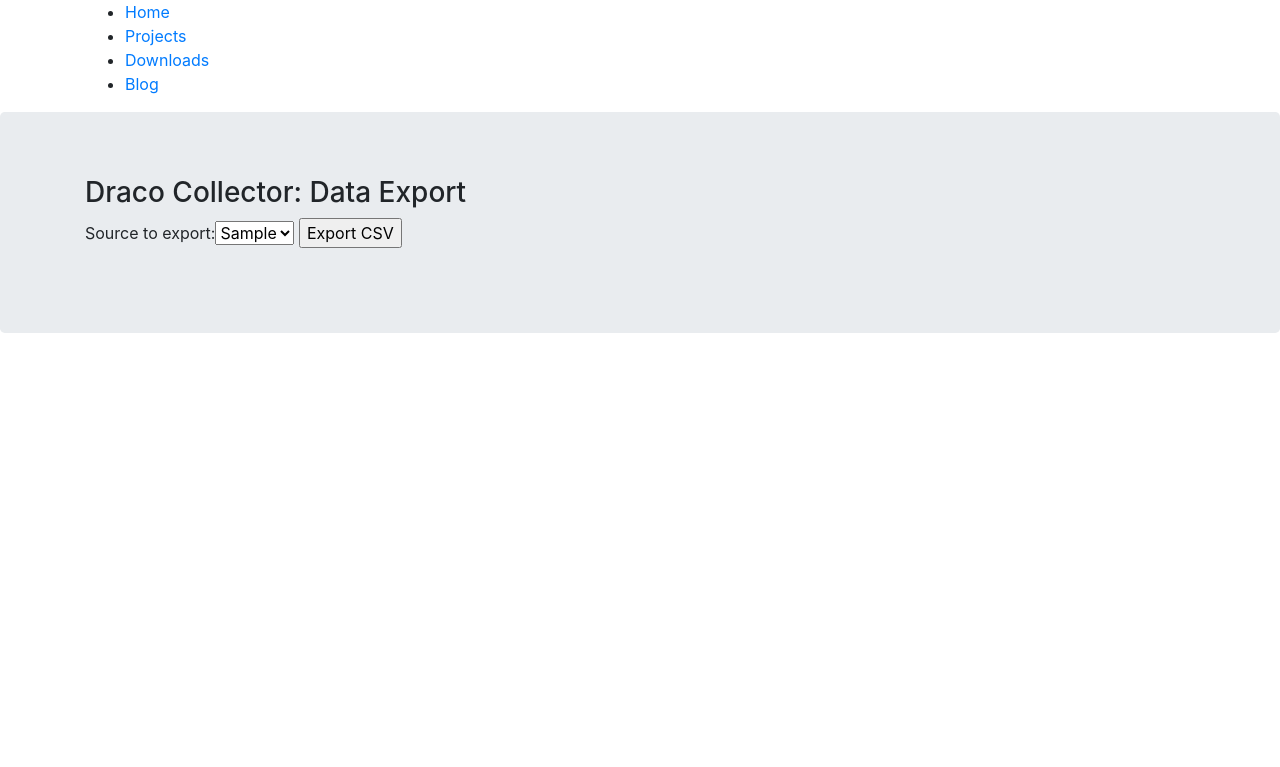
After one commit to sabin512/dracoserver, a Django app: template dracocollector/templates/prepareExport.html in a window 1280 px wide. The commit adds this page. Shown: the top 767 px of the page. Run offline with Django 3.2, Linux system fonts and the light colour scheme; the template is opened without the code that fills it: values that come from a table or form of the project are taken from there, others are empty; tables that the repository leaves empty hold one stand-in row (values such as "Sample post"); some libraries are stand-ins or nearby versions.

Commit message:
Add source filtering for CSV export.

```diff
--- /dev/null
+++ b/dracocollector/forms.py
@@ -0,0 +1,9 @@
+from django import forms
+from .models import SensorReading
+
+def get_source_choices():
+    source_names = SensorReading.objects.order_by().values_list('source',flat=True).distinct()
+    return [(source,source) for source in source_names]
+
+class ExportPrepareForm(forms.Form):
+    source_name = forms.ChoiceField(label='Source to export', choices=get_source_choices())
--- /dev/null
+++ b/dracocollector/templates/base.html
@@ -0,0 +1,26 @@
+<html>
+	<head>
+		<title>{% block title %}Draco Collector{% endblock %}</title>
+		<link href="../../css/shift.css" rel="stylesheet">
+		<link href="../../css/bootstrap.css" rel="stylesheet">
+		<link href="../../css/main.css" rel="stylesheet">
+	</head>
+
+<body>
+	<div class="nav">
+		<div class="container">
+			<ul class="pull-left">
+				<li><a href="../../index.html">Home</a></li>
+				<li><a href="../../projects.html">Projects</a></li>
+				<li><a href="../../downloads.html">Downloads</a></li>
+				<li><a href="../../blog.html">Blog</a></li>
+			</ul>
+		</div>
+	</div>
+	<div class="jumbotron">
+		<div class="container">
+			{% block main_container %}{% endblock %}
+		</div>
+	</div>
+</body>
+</html>
--- /dev/null
+++ b/dracocollector/templates/prepareExport.html
@@ -0,0 +1,10 @@
+{% extends "base.html" %}
+{% block title %}Data Export Settings {% endblock %}
+{% block main_container %}
+<h3>Draco Collector: Data Export</h3>
+<form action="{% url 'exportCSV' %}" method="post">
+	{% csrf_token %}
+	{{ form }}
+	<input type="submit" value="Export CSV"/>
+</form>
+{% endblock %}
```
Also changed, not shown: dracocollector/templates/report.html (+5 -26 lines), dracocollector/views.py (+16 -2 lines), 1 other file.
